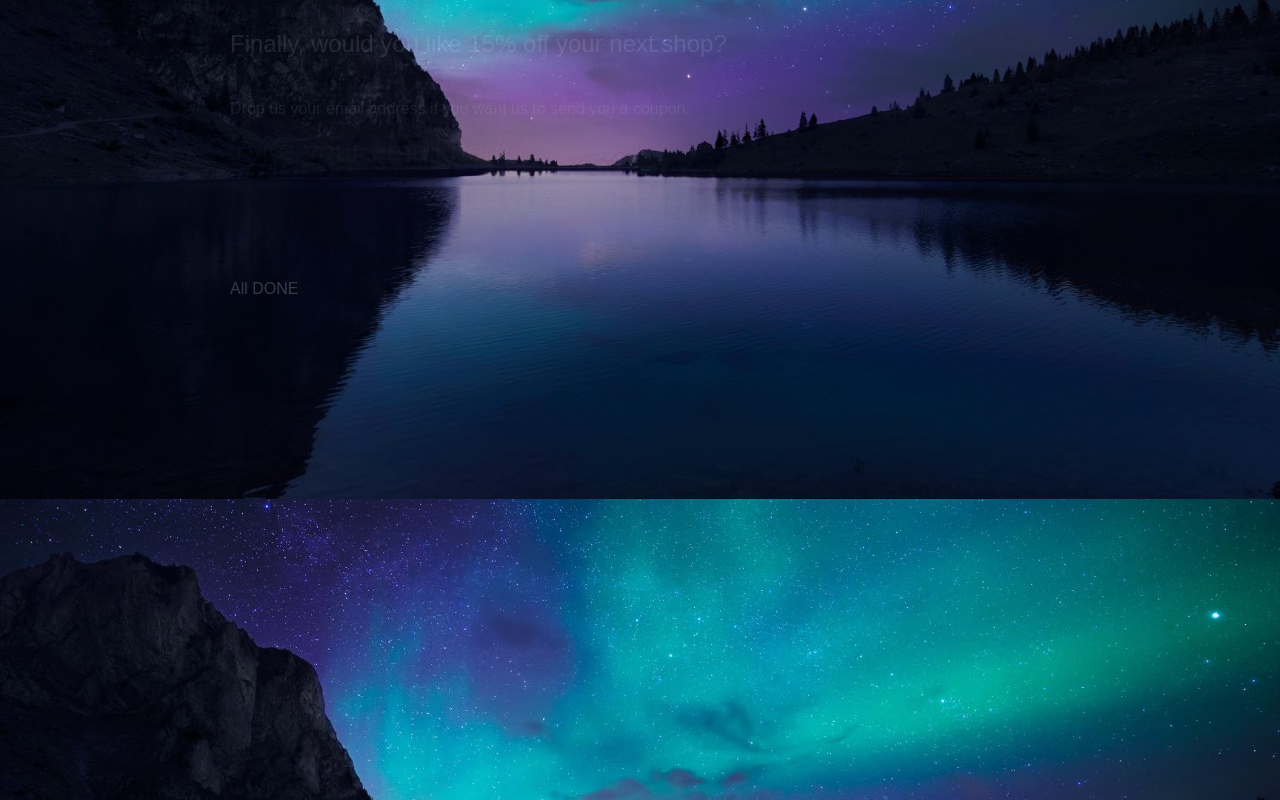
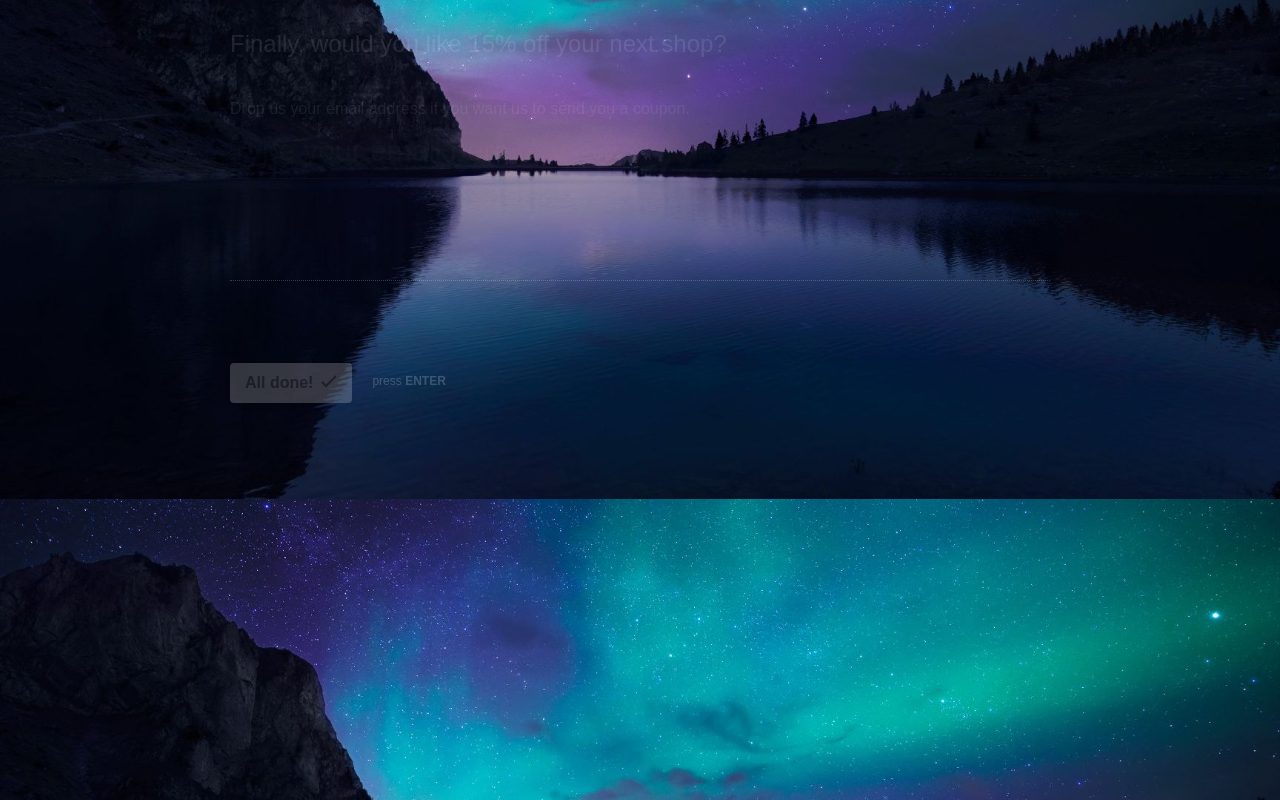
Before and after one commit to vibecode/react-feedback, a React (Create React App) app: page / in a window 1280 px wide. Shown: the part 2701-3501 px from the top of the page. Built offline with nearby package versions, Linux system fonts and the light colour scheme.

Commit message:
impelement footer

```diff
--- a/src/App.js
+++ b/src/App.js
@@ -2,6 +2,7 @@ import React, { Component } from 'react'
 import Question from './components/Question'
 import TopPanel from './components/TopPanel'
 import ScrollPanel from './components/ScrollPanel'
+import SubmitButton from './components/SubmitButton'
 import { connect } from 'react-redux'
 import { throttle } from 'lodash'
 import { getProgress } from './reducers/questions'
@@ -158,9 +159,7 @@ class App extends Component {
     this.props.answer(answer)
 
     //TODO: must scroll based on clicked item: if no focus on clicked - set focus
-    if (answer.answered) {
-      setTimeout(() => this.scrollDownToNext(), 800)
-    }
+    setTimeout(() => this.scrollDownToNext(), 800)
   }
 
   render() {
@@ -194,7 +193,7 @@ class App extends Component {
             id="footer"
             ref={this.refsDic.footer}
           >
-            All DONE
+            <SubmitButton text={'All done!'} />
           </footer>
         </div>
         <ScrollPanel
--- a/src/App.module.scss
+++ b/src/App.module.scss
@@ -19,6 +19,8 @@
   height: 65%;
   opacity: 0.2;
   transition: opacity 0.4s ease-out;
+  padding-top: 10%;
+  border-top: 1px dotted white;
 }
 
 .footer_focused {
--- a/src/components/FormEmail.module.scss
+++ b/src/components/FormEmail.module.scss
@@ -15,6 +15,7 @@
   border-radius: 0px;
   transition: box-shadow 0.2s ease 0s;
   background: none;
+  margin-bottom: 20px;
 
   &::placeholder {
     color: rgba(255, 255, 255, 0.2);
--- a/src/components/FormFeedback.js
+++ b/src/components/FormFeedback.js
@@ -32,6 +32,8 @@ export class FeedbackForm extends PureComponent {
 
   onEnterPress = ev => {
     if (ev.key === 'Enter' && !ev.shiftKey) {
+      console.log('kek')
+
       this.onSubmit(ev)
     }
   }
--- a/src/components/SubmitButton.js
+++ b/src/components/SubmitButton.js
@@ -1,11 +1,11 @@
 import React from 'react'
 import styles from './SubmitButton.module.scss'
 
-function SubmitButton() {
+function SubmitButton({ text }) {
   return (
     <div className={styles.container}>
       <button className={styles.submit} key="submit_button" type="submit">
-        <div className={styles.ok}>OK</div>
+        <div className={styles.ok}>{text || 'OK'}</div>
         <span className={styles.svg_container}>
           <svg width="16" height="13" xmlns="http://www.w3.org/2000/svg">
             <path
```
